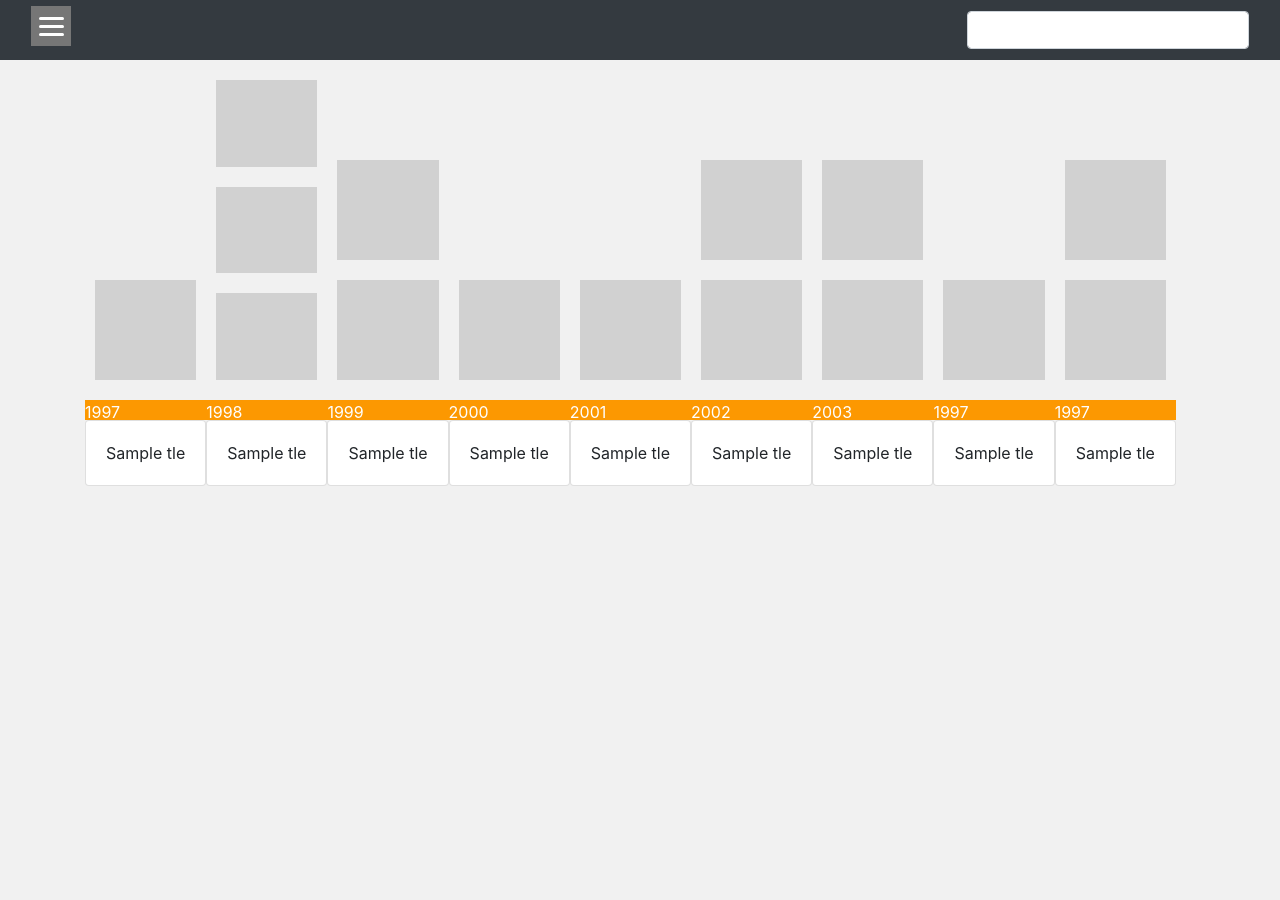
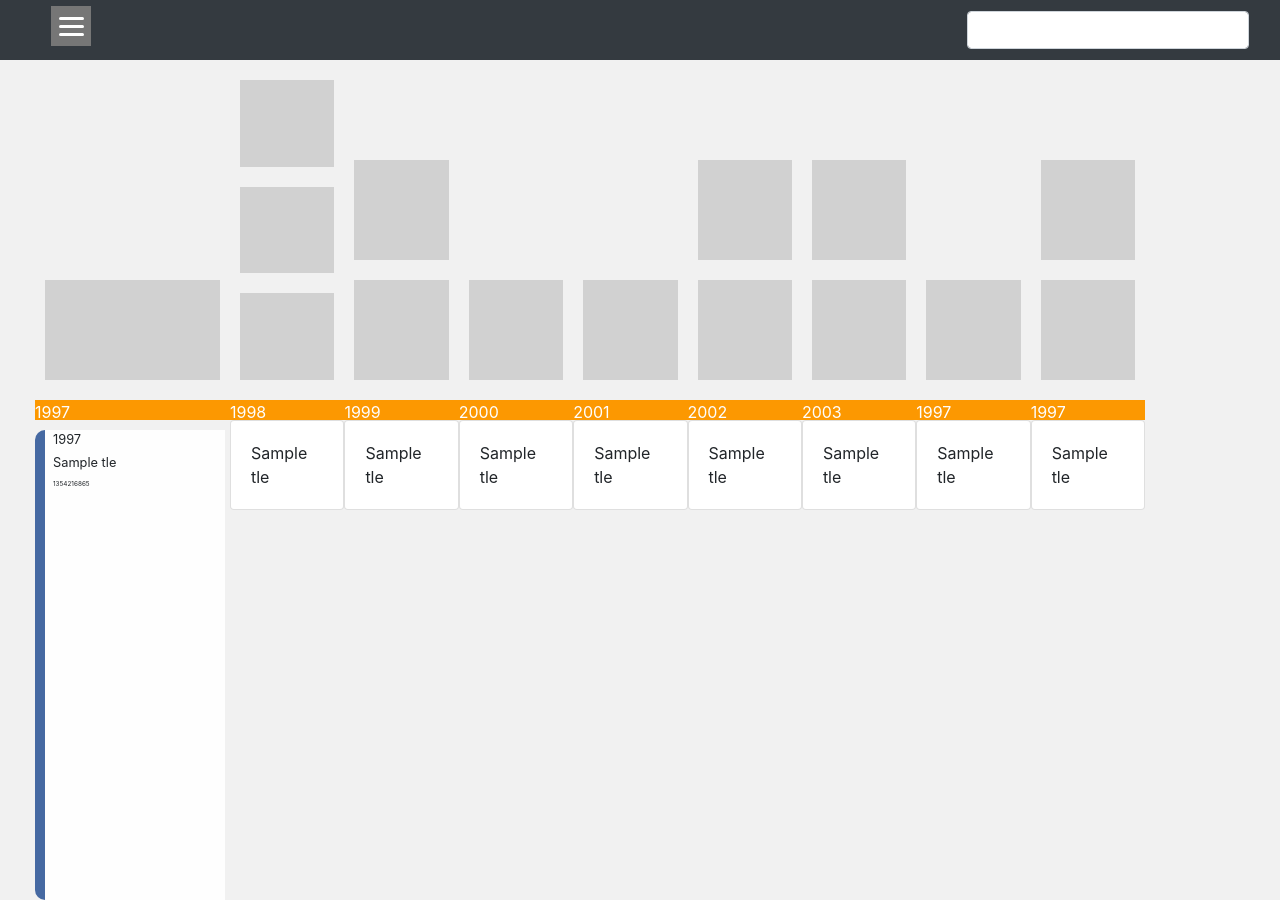
Before and after one commit to matsudakentarou/TL-App, a Django app: page / in a window 1280 px wide. Before the commit the page ends 486 px from the top, so only its background shows below. Run offline with Django 4.2, Linux system fonts and the light colour scheme; tables that the repository leaves empty hold one stand-in row (values such as "Sample post"); some libraries are stand-ins or nearby versions.

Commit message:
event css

```diff
--- a/TL_app/models.py
+++ b/TL_app/models.py
@@ -3,5 +3,6 @@ from django.db import models
 class TLE(models.Model):
     title = models.CharField('タイトル', max_length=255)
 
+
     def __str__(self):
         return self.title
--- a/TL_app/static/css/style.css
+++ b/TL_app/static/css/style.css
@@ -12,22 +12,26 @@ body {
 }
 
 main {
-	flex: 1;
 	margin-top: 80px;
 }
 
 .container{
 	width: 100%;
 	display: flex;
+	margin-left: 20px;
 }
+
 .navbar{
 	width: 100%;
 	height: 60px;
 	position: fixed;
 }
+
 .posts{
 	height: 100px;
+	width: 600px;
 }
+
 .menu-btn {
 	display: flex;
 	height: 40px;
@@ -106,6 +110,7 @@ main {
 	display: flex;
 	justify-content:flex-end;
 	flex-flow: column;
+
 }
 .img{
 	height:100px;
@@ -125,3 +130,40 @@ main {
 p{
 	color: #fefefe;
 }
+.events{
+	height: 60vh;
+	display: flex;
+	flex-flow: column;
+}
+
+.event{
+	width: 100%;
+	height: 500px;
+	margin-top: 10px;
+	display: flex;
+}
+
+.event-runk{
+	background-color: #4669A2;
+	width: 10px;
+	height: 100%;
+	border-radius: 10px 0px 0px 10px;
+}
+.event-text{
+	background-color: #fefefe;
+	width: 180px;
+	margin-right: 5px;
+	padding-left: 8px;
+}
+
+.event-day{
+	font-size: 0.8em;
+	padding-bottom: 4px;
+}
+.event-title{
+	font-size: 0.8em;
+}
+.event-id{
+	font-size: 0.4em;
+	padding-top: 8px;
+}
--- a/TL_app/templates/app/index.html
+++ b/TL_app/templates/app/index.html
@@ -7,14 +7,18 @@
   <div class="line">
     <p>1997</p>
   </div>
+  <div class="events">
   {% for tle in tle_data %}
-
-  <div class="mb-3">
-    <div class="card">
-      <div class="card-body">{{ tle.title }}</div>
+  <div class="event">
+    <div class="event-runk"></div>
+    <div class="event-text">
+      <div class="event-day">1997</div>
+      <div class="event-title">{{ tle.title }}</div>
+      <div class="event-id">1354216865</div>
     </div>
   </div>
   {% endfor %}
+  </div>
 </div>
 <div id="posts">
   <div class="imgs">
```
